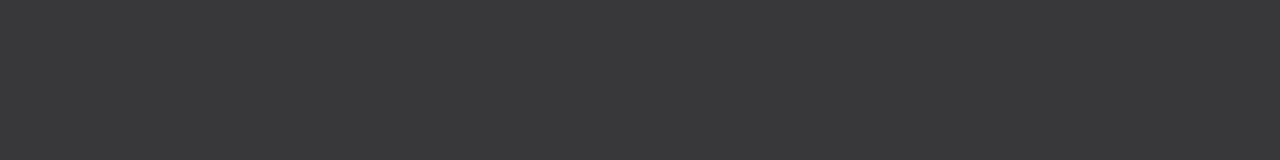
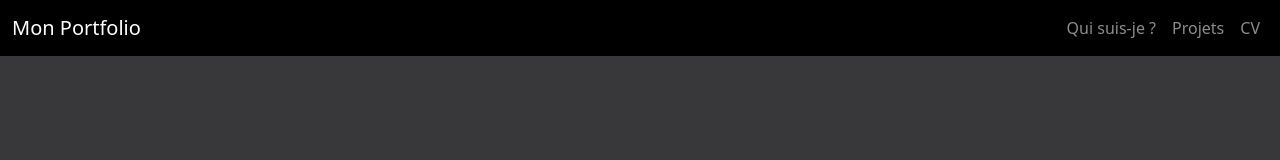
Before and after one commit to laurentGurbala/Portfolio, a website: page index.html in a window 1280 px wide. Drawn offline with nearby package versions, Linux system fonts and the light colour scheme.

Commit message:
feat: ajout du menu de navigation

```diff
--- a/index.html
+++ b/index.html
@@ -1,11 +1,37 @@
 <!DOCTYPE html>
 <html lang="fr">
+
 <head>
     <meta charset="UTF-8">
     <meta name="viewport" content="width=device-width, initial-scale=1.0">
     <link rel="stylesheet" href="css/style.css">
     <title>Laurent Gurbala</title>
 </head>
+
 <body class="bg-primary">
+    <header>
+        <nav class="navbar navbar-expand-md navbar-dark bg-dark">
+            <div class="container-fluid">
+                <a class="navbar-brand" href="index.html">Mon Portfolio</a>
+
+                <!-- bouton burger (visible seulement en dessous de 768px) -->
+                <button class="navbar-toggler" type="button" data-bs-toggle="collapse" data-bs-target="#menuPrincipal">
+                    <span class="navbar-toggler-icon"></span>
+                </button>
+
+                <!-- liens du menu -->
+                <div class="collapse navbar-collapse" id="menuPrincipal">
+                    <ul class="navbar-nav ms-auto text-end">
+                        <li class="nav-item"><a class="nav-link" href="#a-propos">Qui suis-je ?</a></li>
+                        <li class="nav-item"><a class="nav-link" href="#projets">Projets</a></li>
+                        <li class="nav-item"><a class="nav-link" href="#contact">CV</a></li>
+                    </ul>
+                </div>
+            </div>
+        </nav>
+    </header>
+
+    <script src="./node_modules/bootstrap/dist/js/bootstrap.bundle.min.js"></script>
 </body>
+
 </html>
```
